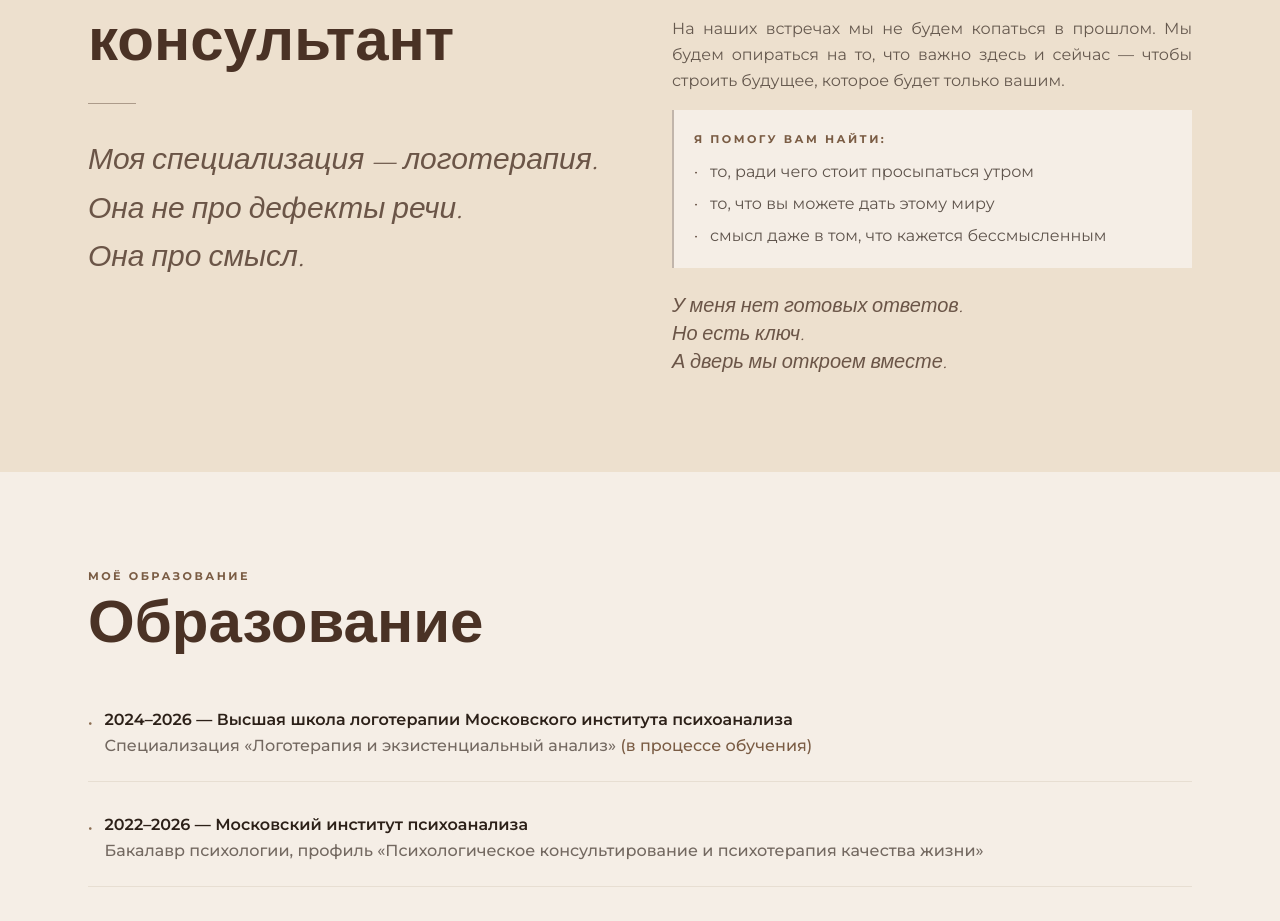
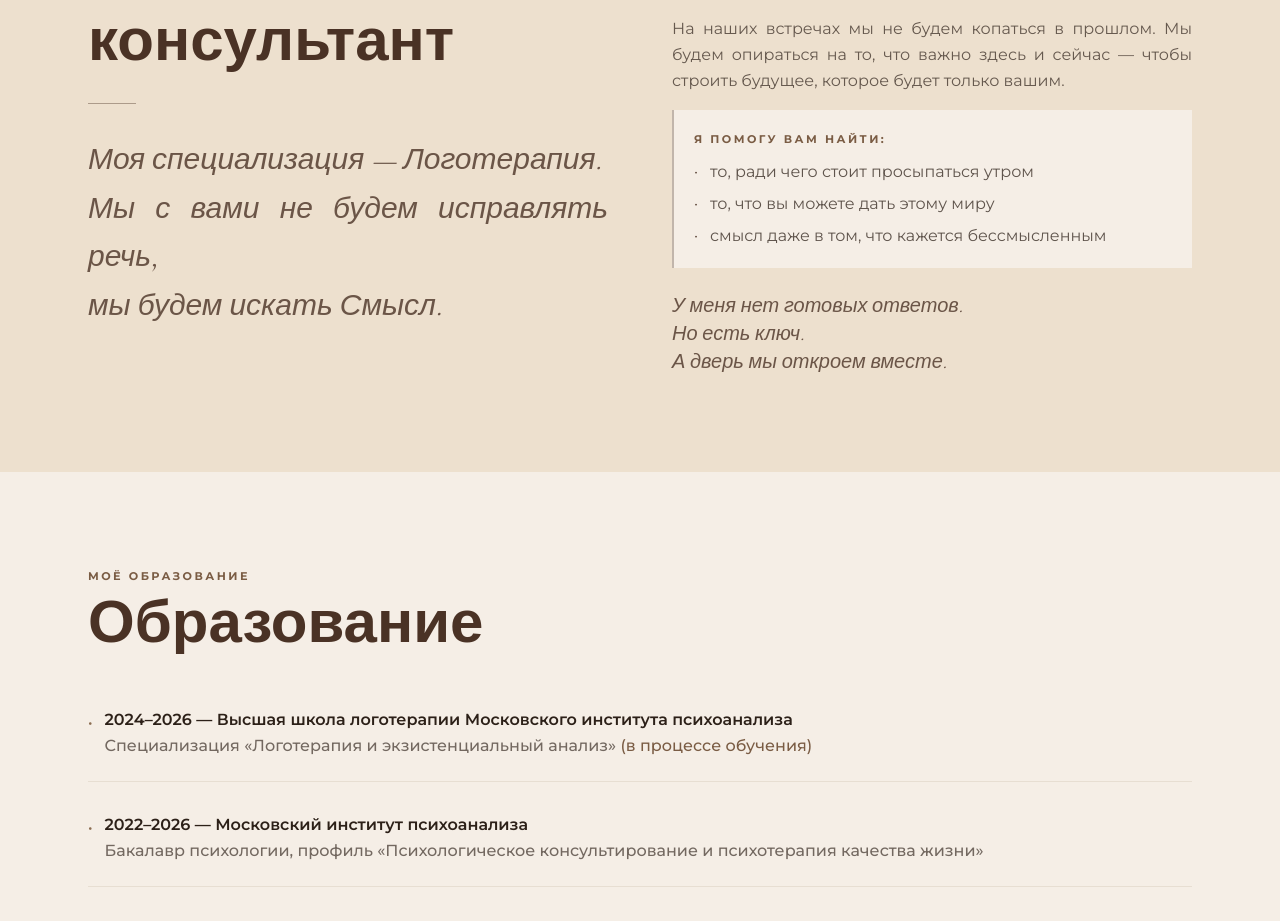
Before and after one commit to avorasho-a11y/logoswithvalery, a Next.js app: page / in a window 1280 px wide. Shown: the part 1000-1921 px from the top of the page. Built offline with nearby package versions, Linux system fonts and the light colour scheme.

Commit message:
Update about text with bold Logotherapy and Meaning

```diff
--- a/app/components/About.tsx
+++ b/app/components/About.tsx
@@ -18,9 +18,9 @@ export default function About() {
           <p className="font-serif text-2xl italic leading-snug">
             Моя специализация — логотерапия.
             <br />
-            Она не про дефекты речи.
+            Мы с вами не будем исправлять речь,
             <br />
-            Она про смысл.
+            мы будем искать смысл.
           </p>
         </div>
 
@@ -34,11 +34,11 @@ export default function About() {
             </h2>
             <div className="w-12 h-px bg-chocolate/40 mb-8" />
             <p className="text-2xl md:text-3xl font-serif font-light text-chocolate/80 leading-relaxed mb-8 italic">
-              Моя специализация — логотерапия.
+              Моя специализация — <strong>Логотерапия</strong>.
               <br />
-              Она не про дефекты речи.
+              Мы с вами не будем исправлять речь,
               <br />
-              Она про смысл.
+              мы будем искать <strong>Смысл</strong>.
             </p>
           </div>
 
```
